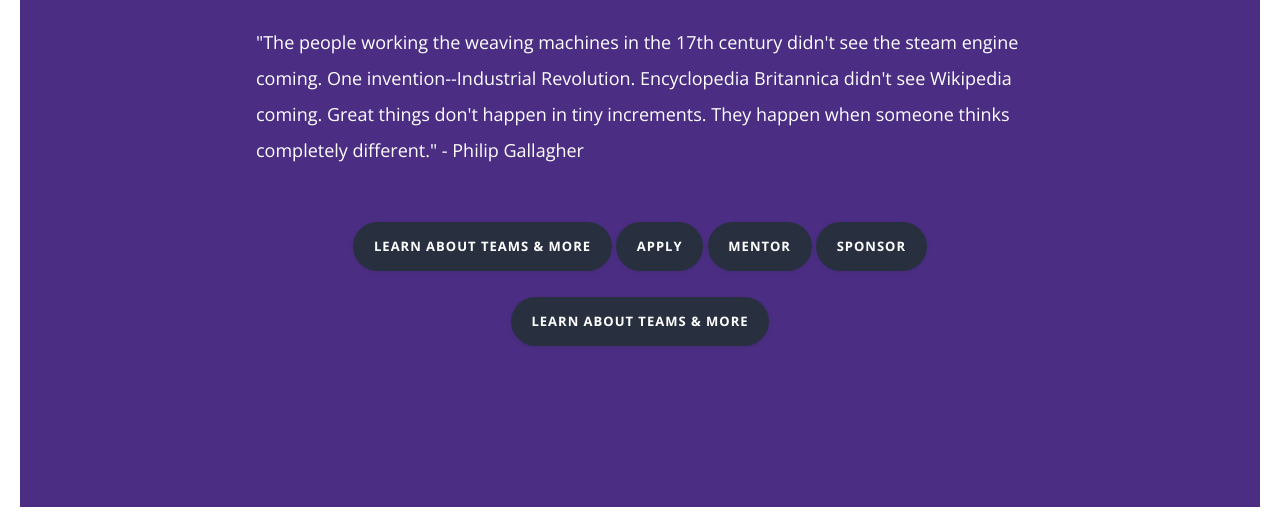
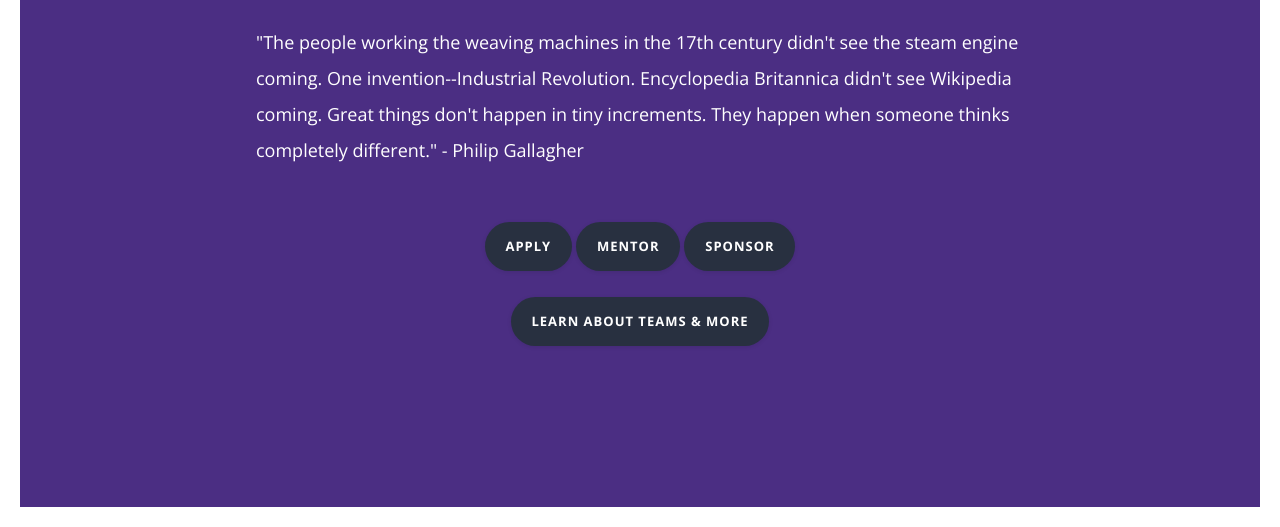
Before and after one commit to mrcoven94/uwhyperloop, a plain HTML site: page index.html in a window 1280 px wide. Shown: the part 273-800 px from the top of the page. Drawn offline with nearby package versions, Linux system fonts and the light colour scheme.

Commit message:
Update index.html
deleted repeat button "Learn About Teams &amp; More"

```diff
--- a/index.html
+++ b/index.html
@@ -22,7 +22,6 @@
 			<h1>The University of Washington's<br> Official Hyperloop Team.</h1>
             <p style="color:white;">"The people working the weaving machines in the 17th century didn't see the steam engine coming. One invention--Industrial Revolution. Encyclopedia Britannica didn't see Wikipedia coming. Great things don't happen in tiny increments. They happen when someone thinks completely different." - Philip Gallagher</p>
 
-			<a class="cd-btn" href="about.html" data-type="page-transition">Learn About Teams &amp; More</a>
             		<a target="_blank" class="cd-btn" href="http://www.jotform.us/uwhyperloop/apply" >Apply</a>
             		<a target="_blank" class="cd-btn" href="http://www.jotform.us/uwhyperloop/mentor" >Mentor</a>
             		<a class="cd-btn" href="mailto:uwhyperloop@gmail.com?subject=UWHL Sponsor Inquiry" >Sponsor</a>
```
